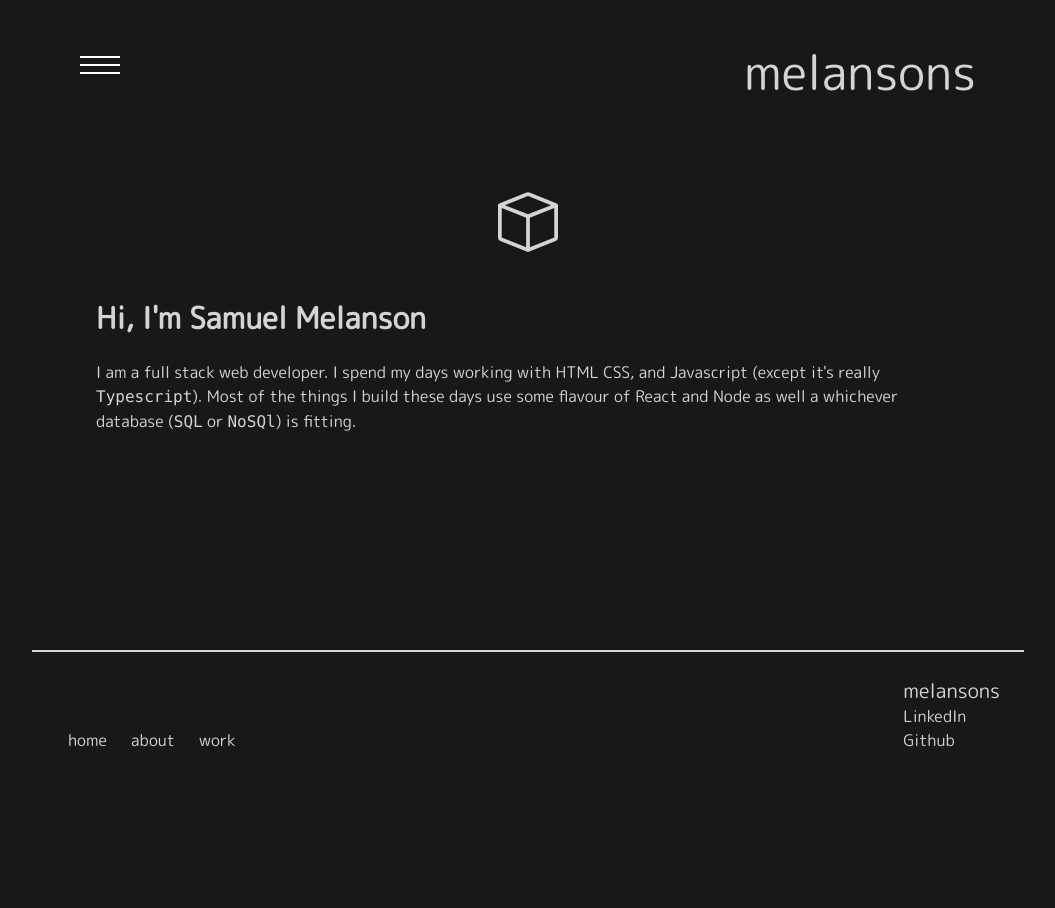
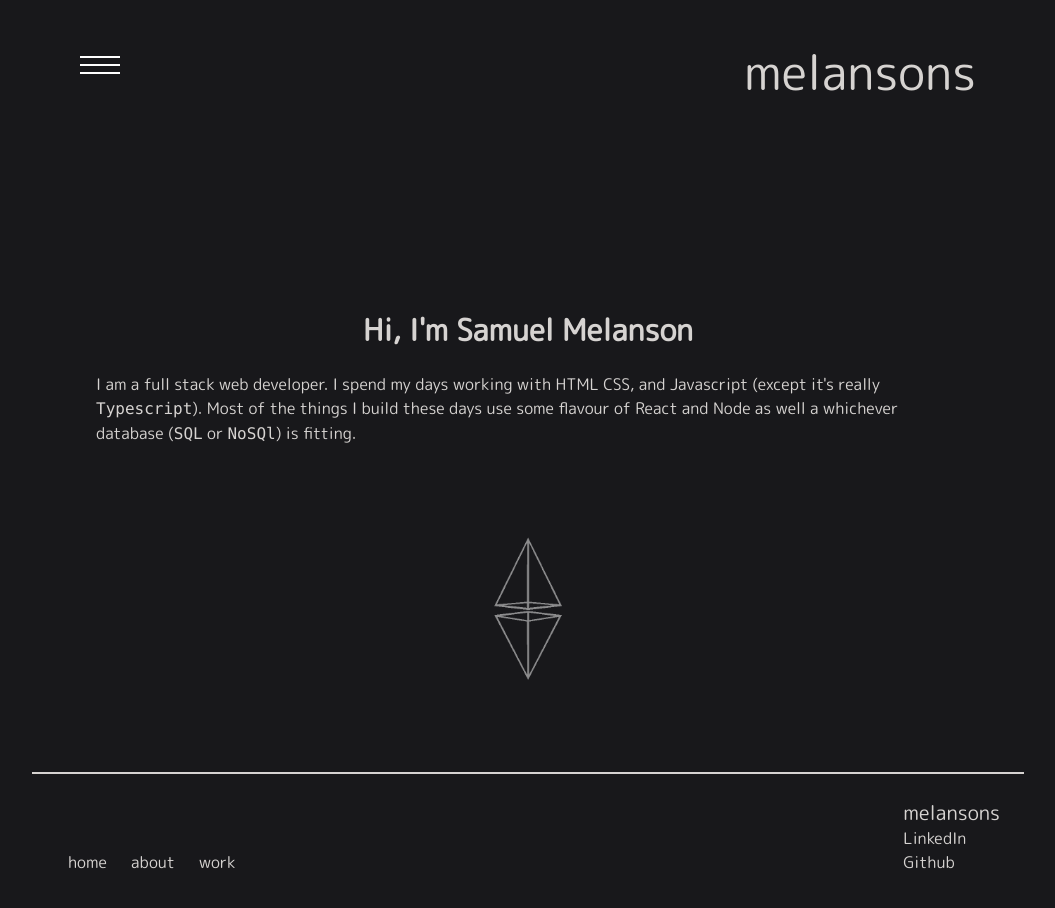
Before and after one commit to melansonS/melansons, a Next.js app: page / in a window 1280 px wide. Shown: the top 908 px of the page, without its empty margins (112-1167 px from the left). Before the commit the page ends 800 px from the top, so only its background shows below. Built offline with nearby package versions, Linux system fonts and the light colour scheme.

Commit message:
pyramid gif

```diff
--- a/components/animatedPageContainer.tsx
+++ b/components/animatedPageContainer.tsx
@@ -13,7 +13,7 @@ const variants = {
 };
 
 const AnimatedPageContainer = ({ children }: AnimatedPageContainerProps): JSX.Element => (
-  <div className="grow">
+  <div className="flex grow">
     <motion.main
       initial="hidden"
       animate="enter"
--- a/pages/index.tsx
+++ b/pages/index.tsx
@@ -1,28 +1,53 @@
+import { motion } from "framer-motion";
 import type { NextPage } from "next";
 import AnimaterPageContainer from "../components/animatedPageContainer";
+
+const variants = {
+  hidden: {
+    opacity: 0,
+  },
+  show: {
+    opacity: 0.5,
+    transition: {
+      delay: 0.5,
+      duration: 1.5,
+    },
+  },
+};
+
+const pyramidsHover = {
+  scale: 1.1,
+  opacity: 1,
+  transition: { duration: 0.8 },
+};
 
 const Home: NextPage = () => {
   return (
     <AnimaterPageContainer>
-      <div className="w-full flex justify-center text-3xl pt-6 pb-12 transition-colors hover:text-sky-800">
-        <svg
-          xmlns="http://www.w3.org/2000/svg"
-          width="60"
-          height="60"
-          fill="currentColor"
-          className="stroke-2"
-          viewBox="0 0 16 16"
-        >
-          <path d="M8.186 1.113a.5.5 0 0 0-.372 0L1.846 3.5 8 5.961 14.154 3.5 8.186 1.113zM15 4.239l-6.5 2.6v7.922l6.5-2.6V4.24zM7.5 14.762V6.838L1 4.239v7.923l6.5 2.6zM7.443.184a1.5 1.5 0 0 1 1.114 0l7.129 2.852A.5.5 0 0 1 16 3.5v8.662a1 1 0 0 1-.629.928l-7.185 2.874a.5.5 0 0 1-.372 0L.63 13.09a1 1 0 0 1-.63-.928V3.5a.5.5 0 0 1 .314-.464L7.443.184z" />
-        </svg>
+      <div className="pt-32">
+        <div className="w-full flex justify-center text-3xl pt-4 transition-colors">
+          <h1 className="text-3xl pb-6 font-bold"> Hi, I'm Samuel Melanson</h1>
+        </div>
+        <p>
+          I am a full stack web developer. I spend my days working with HTML CSS, and Javascript
+          (except it's really <code>Typescript</code>). Most of the things I build these days use
+          some flavour of React and Node as well a whichever database (<code>SQL</code> or{" "}
+          <code>NoSQl</code>) is fitting.
+        </p>
+        <div className="flex justify-center w-full  pt-16 pb-8">
+          <motion.img
+            initial="hidden"
+            animate="show"
+            variants={variants}
+            whileHover={pyramidsHover}
+            whileTap={pyramidsHover}
+            className="hover:cursor-pointer"
+            src="/pyramids.gif"
+            alt="rotating prism"
+            style={{ width: "190px", height: "190px" }}
+          />
+        </div>
       </div>
-      <h1 className="text-3xl pb-6 font-bold"> Hi, I'm Samuel Melanson</h1>
-      <p>
-        I am a full stack web developer. I spend my days working with HTML CSS, and Javascript
-        (except it's really <code>Typescript</code>). Most of the things I build these days use some
-        flavour of React and Node as well a whichever database (<code>SQL</code> or{" "}
-        <code>NoSQl</code>) is fitting.
-      </p>
     </AnimaterPageContainer>
   );
 };
```
Also changed, not shown: public/pyramids.gif (added).
